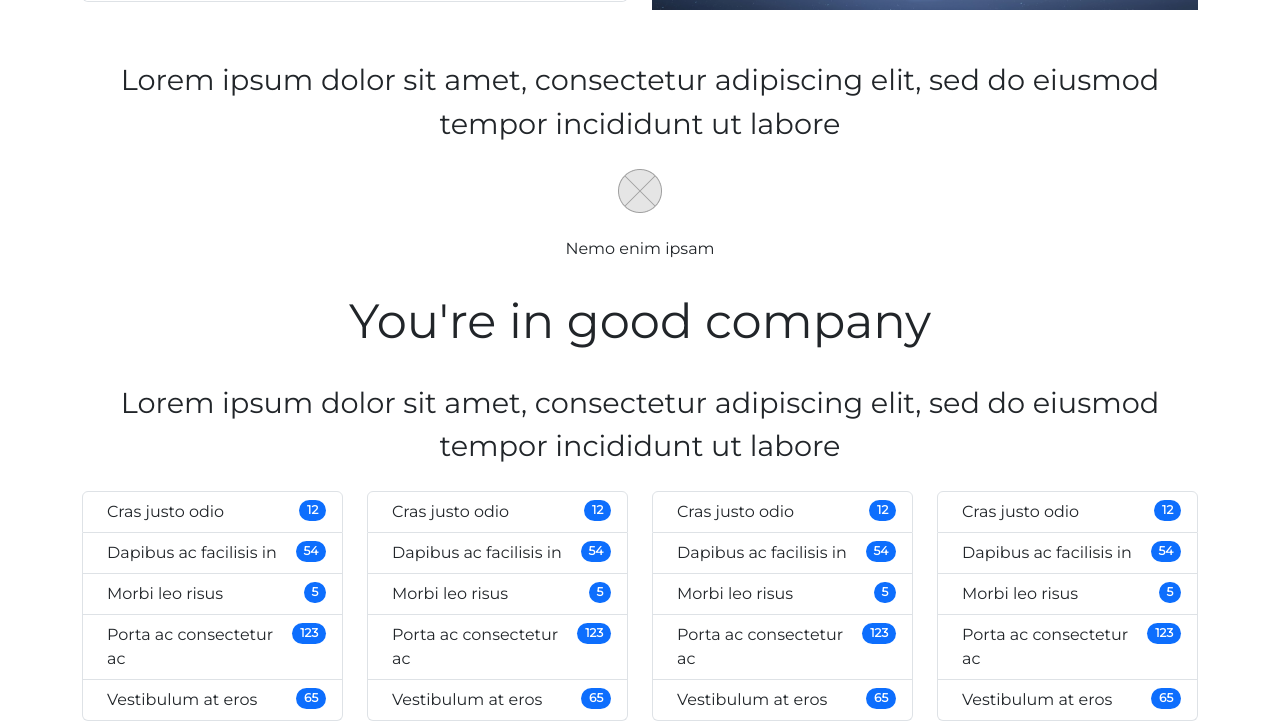
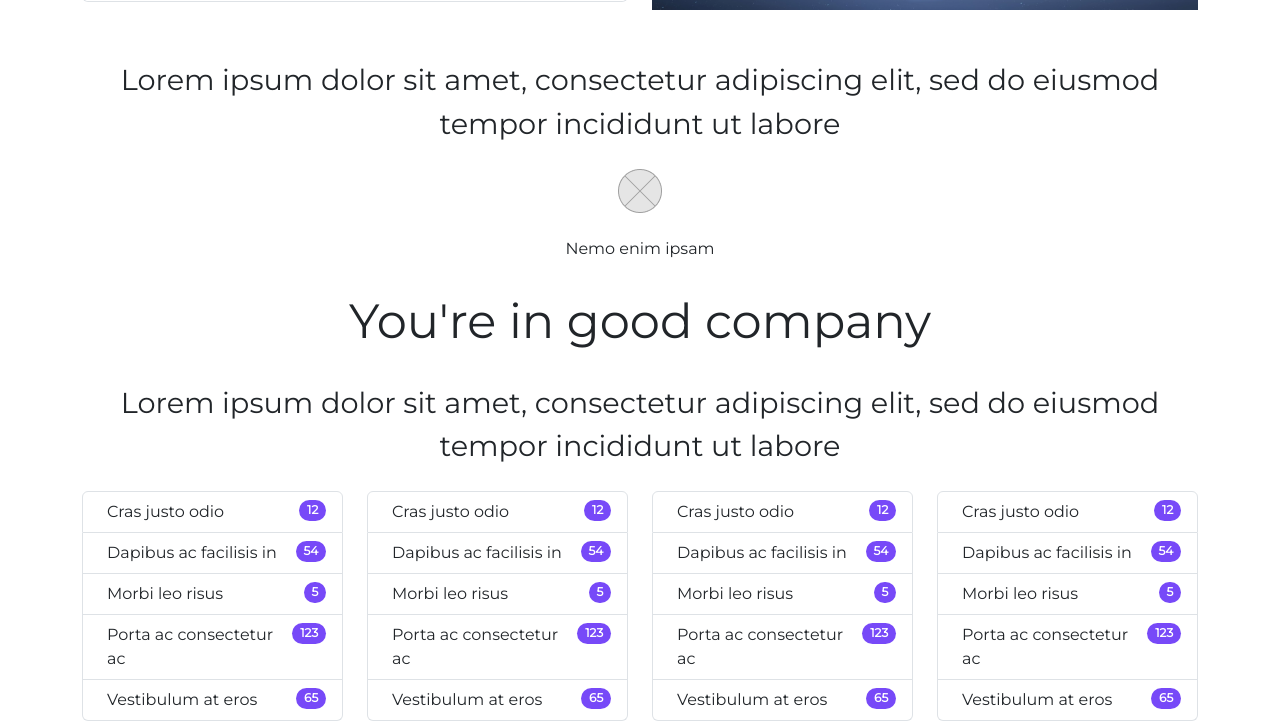
Before and after one commit to ParulGEM/Parul_Bootstrap_Assignment2, a plain HTML site: page Parul_bootstrap_Assignment2/index.html in a window 1280 px wide. Shown: the part 2688-3409 px from the top of the page. Drawn offline with nearby package versions, Linux system fonts and the light colour scheme.

Commit message:
Update index.html

```diff
--- a/Parul_bootstrap_Assignment2/index.html
+++ b/Parul_bootstrap_Assignment2/index.html
@@ -22,6 +22,9 @@
     <style>
       body {
         font-family: "Montserrat", sans-serif;
+      }
+      .bg-col-chng{
+        background-color: #7749F8;
       }
     </style>
   </head>
@@ -383,31 +386,31 @@
               <div class="ms-2 me-auto">
                 Cras justo odio
               </div>
-              <span class="badge bg-primary rounded-pill">12</span>
+              <span class="badge bg-col-chng rounded-pill">12</span>
             </li>
             <li class="list-group-item d-flex justify-content-between align-items-start">
               <div class="ms-2 me-auto">
                 Dapibus ac facilisis in
               </div>
-              <span class="badge bg-primary rounded-pill">54</span>
+              <span class="badge bg-col-chng rounded-pill">54</span>
             </li>
             <li class="list-group-item d-flex justify-content-between align-items-start">
               <div class="ms-2 me-auto">
                 Morbi leo risus
               </div>
-              <span class="badge bg-primary rounded-pill">5</span>
+              <span class="badge bg-col-chng rounded-pill">5</span>
             </li>
             <li class="list-group-item d-flex justify-content-between align-items-start">
               <div class="ms-2 me-auto">
                 Porta ac consectetur ac
               </div>
-              <span class="badge bg-primary rounded-pill">123</span>
+              <span class="badge bg-col-chng rounded-pill">123</span>
             </li>
             <li class="list-group-item d-flex justify-content-between align-items-start">
               <div class="ms-2 me-auto">
                 Vestibulum at eros
               </div>
-              <span class="badge bg-primary rounded-pill">65</span>
+              <span class="badge bg-col-chng rounded-pill">65</span>
             </li>
           </ul>
         </div>
@@ -417,31 +420,31 @@
               <div class="ms-2 me-auto">
                 Cras justo odio
               </div>
-              <span class="badge bg-primary rounded-pill">12</span>
+              <span class="badge bg-col-chng rounded-pill">12</span>
             </li>
             <li class="list-group-item d-flex justify-content-between align-items-start">
               <div class="ms-2 me-auto">
                 Dapibus ac facilisis in
               </div>
-              <span class="badge bg-primary rounded-pill">54</span>
+              <span class="badge bg-col-chng rounded-pill">54</span>
             </li>
             <li class="list-group-item d-flex justify-content-between align-items-start">
               <div class="ms-2 me-auto">
                 Morbi leo risus
               </div>
-              <span class="badge bg-primary rounded-pill">5</span>
+              <span class="badge bg-col-chng rounded-pill">5</span>
             </li>
             <li class="list-group-item d-flex justify-content-between align-items-start">
               <div class="ms-2 me-auto">
                 Porta ac consectetur ac
               </div>
-              <span class="badge bg-primary rounded-pill">123</span>
+              <span class="badge bg-col-chng rounded-pill">123</span>
             </li>
             <li class="list-group-item d-flex justify-content-between align-items-start">
               <div class="ms-2 me-auto">
                 Vestibulum at eros
               </div>
-              <span class="badge bg-primary rounded-pill">65</span>
+              <span class="badge bg-col-chng rounded-pill">65</span>
             </li>
           </ul>
         </div>
@@ -451,31 +454,31 @@
               <div class="ms-2 me-auto">
                 Cras justo odio
               </div>
-              <span class="badge bg-primary rounded-pill">12</span>
+              <span class="badge bg-col-chng rounded-pill">12</span>
             </li>
             <li class="list-group-item d-flex justify-content-between align-items-start">
               <div class="ms-2 me-auto">
                 Dapibus ac facilisis in
               </div>
-              <span class="badge bg-primary rounded-pill">54</span>
+              <span class="badge bg-col-chng rounded-pill">54</span>
             </li>
             <li class="list-group-item d-flex justify-content-between align-items-start">
               <div class="ms-2 me-auto">
                 Morbi leo risus
               </div>
-              <span class="badge bg-primary rounded-pill">5</span>
+              <span class="badge bg-col-chng rounded-pill">5</span>
             </li>
             <li class="list-group-item d-flex justify-content-between align-items-start">
               <div class="ms-2 me-auto">
                 Porta ac consectetur ac
               </div>
-              <span class="badge bg-primary rounded-pill">123</span>
+              <span class="badge bg-col-chng rounded-pill">123</span>
             </li>
             <li class="list-group-item d-flex justify-content-between align-items-start">
               <div class="ms-2 me-auto">
                 Vestibulum at eros
               </div>
-              <span class="badge bg-primary rounded-pill">65</span>
+              <span class="badge bg-col-chng rounded-pill">65</span>
             </li>
           </ul>
         </div>
@@ -485,31 +488,31 @@
               <div class="ms-2 me-auto">
                 Cras justo odio
               </div>
-              <span class="badge bg-primary rounded-pill">12</span>
+              <span class="badge bg-col-chng rounded-pill">12</span>
             </li>
             <li class="list-group-item d-flex justify-content-between align-items-start">
               <div class="ms-2 me-auto">
                 Dapibus ac facilisis in
               </div>
-              <span class="badge bg-primary rounded-pill">54</span>
+              <span class="badge bg-col-chng rounded-pill">54</span>
             </li>
             <li class="list-group-item d-flex justify-content-between align-items-start">
               <div class="ms-2 me-auto">
                 Morbi leo risus
               </div>
-              <span class="badge bg-primary rounded-pill">5</span>
+              <span class="badge bg-col-chng rounded-pill">5</span>
             </li>
             <li class="list-group-item d-flex justify-content-between align-items-start">
               <div class="ms-2 me-auto">
                 Porta ac consectetur ac
               </div>
-              <span class="badge bg-primary rounded-pill">123</span>
+              <span class="badge bg-col-chng rounded-pill">123</span>
             </li>
             <li class="list-group-item d-flex justify-content-between align-items-start">
               <div class="ms-2 me-auto">
                 Vestibulum at eros
               </div>
-              <span class="badge bg-primary rounded-pill">65</span>
+              <span class="badge bg-col-chng rounded-pill">65</span>
             </li>
           </ul>
         </div>
```
